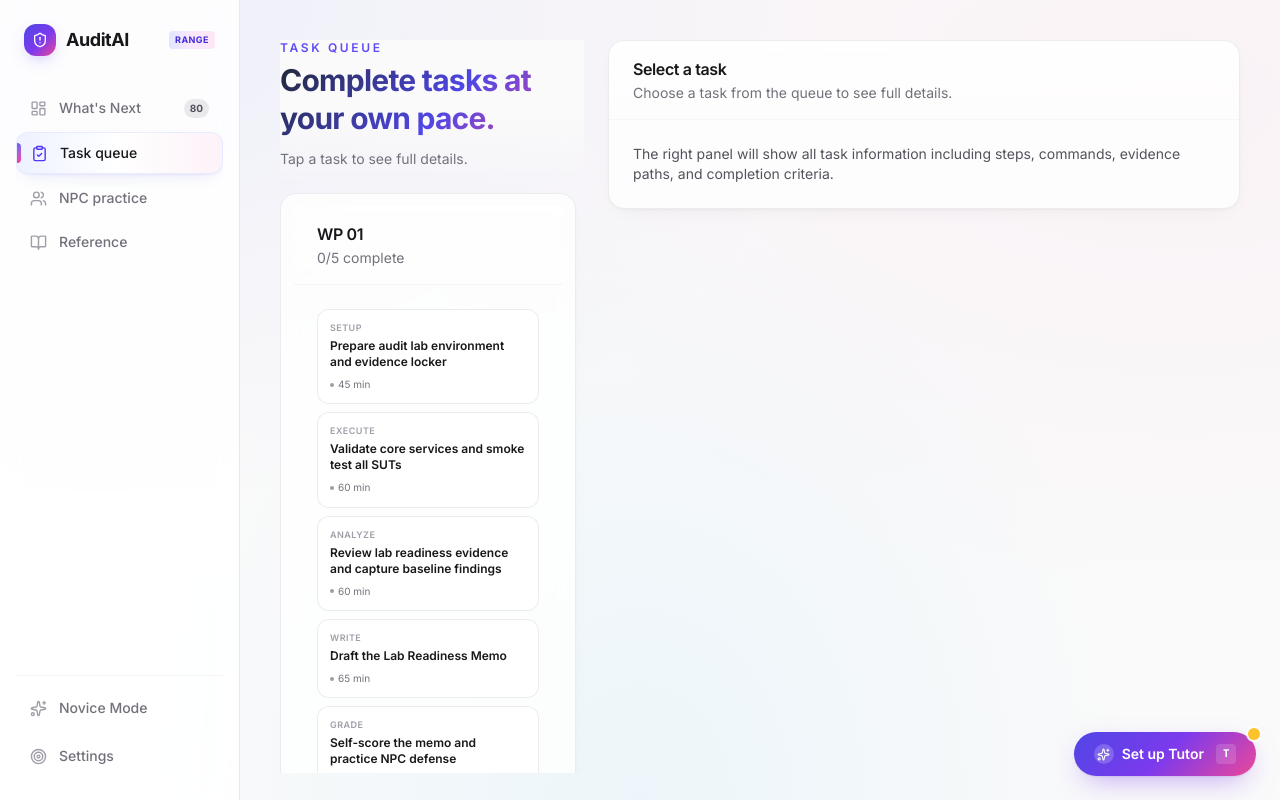
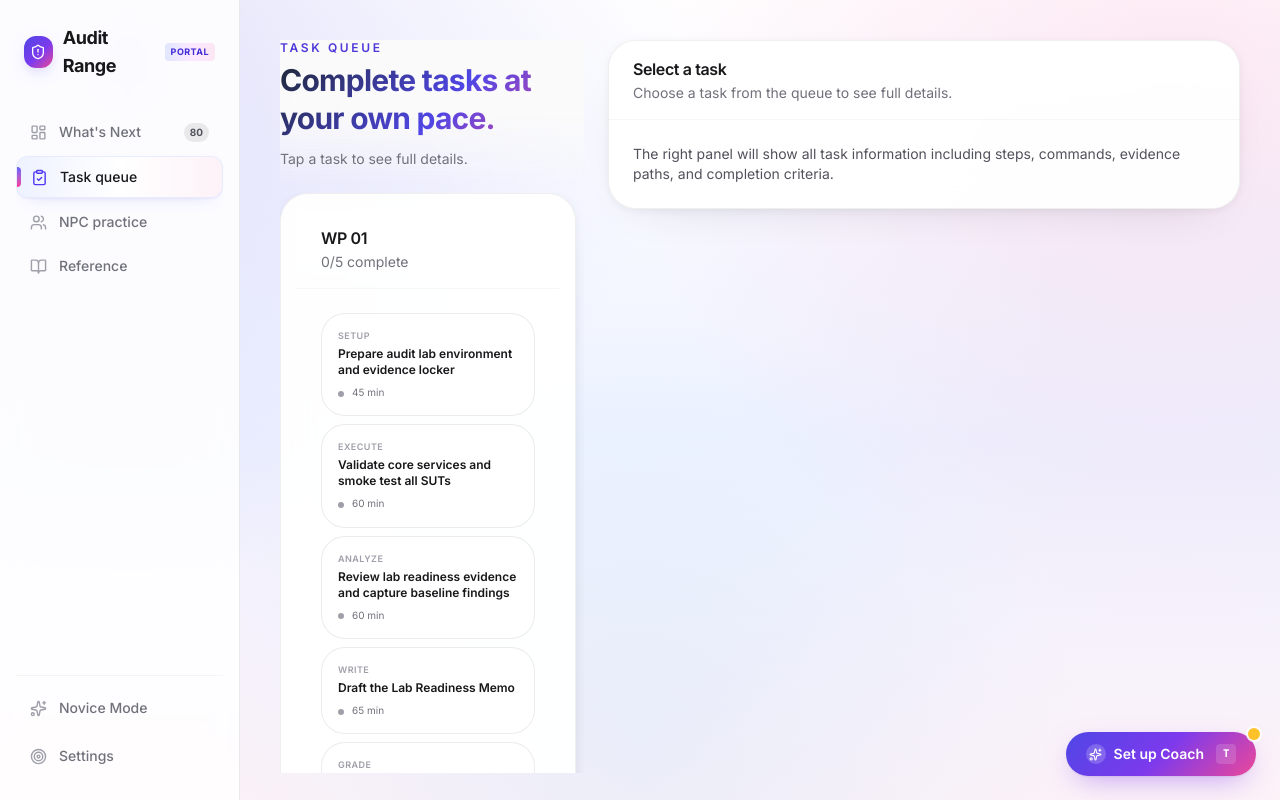
Before and after one commit to djha786543-gif/AuditAIrange, a React (Vite) app: page / in a window 1280 px wide. Both pictures are taken after a click on the button "Task queue". Built offline with nearby package versions, Linux system fonts and the light colour scheme.

Commit message:
chore: finalize branding and UI polish for Audit Range portal deployment

```diff
--- a/index.html
+++ b/index.html
@@ -3,7 +3,7 @@
   <head>
     <meta charset="UTF-8" />
     <meta name="viewport" content="width=device-width, initial-scale=1.0" />
-    <title>AuditAI Range — 16-Week AI Audit Self-Mastery Tracker</title>
+    <title>Audit Range — 16-Week Audit Self-Mastery Tracker</title>
   </head>
   <body>
     <div id="root"></div>
--- a/src/App.tsx
+++ b/src/App.tsx
@@ -582,7 +582,7 @@ const TaskQueueView = ({
                 key={workPaperId}
                 title={formatWpTitle(workPaperId)}
                 subtitle={`${completedCount}/${groupTasks.length} complete`}
-                className="!p-3"
+                className="!p-4"
               >
                 <div className="space-y-2">
                   {groupTasks.map(task => {
@@ -593,10 +593,10 @@ const TaskQueueView = ({
                         key={task.id}
                         type="button"
                         onClick={() => onSelectTask(task.id)}
-                        className={`group w-full text-left p-3 rounded-xl border transition-all duration-200 text-xs ${
+                        className={`group w-full text-left p-4 rounded-3xl border transition-all duration-200 text-xs ${
                           isSelected
-                            ? 'border-indigo-300 bg-gradient-to-br from-indigo-50 via-white to-pink-50 shadow-[0_1px_2px_rgba(79,70,229,0.08),0_8px_22px_-12px_rgba(79,70,229,0.35)]'
-                            : 'border-zinc-200/70 bg-white/80 hover:border-indigo-200 hover:bg-white hover:shadow-sm'
+                            ? 'border-indigo-300 bg-gradient-to-br from-indigo-50 via-white to-pink-50 shadow-[0_2px_6px_rgba(79,70,229,0.12),0_12px_30px_-18px_rgba(79,70,229,0.20)]'
+                            : 'border-zinc-200/70 bg-white/90 hover:border-indigo-200 hover:bg-white hover:shadow-sm'
                         }`}
                       >
                         <p className={`text-[9px] uppercase font-semibold tracking-wider mb-1 ${isSelected ? 'text-indigo-600' : 'text-zinc-400 group-hover:text-indigo-500'}`}>
@@ -605,8 +605,9 @@ const TaskQueueView = ({
                         <h4 className={`font-semibold line-clamp-2 ${isCompleted ? 'text-zinc-400 line-through' : 'text-zinc-900'}`}>
                           {task.title}
                         </h4>
-                        <p className="text-[10px] text-zinc-500 mt-2 flex items-center gap-1">
-                          <span className="inline-block h-1 w-1 rounded-full bg-zinc-400" /> {task.estimateMinutes} min
+                        <p className="text-[10px] text-zinc-500 mt-2 flex items-center gap-2">
+                          <span className="inline-flex shrink-0 h-1.5 w-1.5 rounded-full bg-zinc-400 mt-[2px]" />
+                          <span>{task.estimateMinutes} min</span>
                           {isCompleted && <span className="ml-auto text-emerald-600 font-semibold">✓ done</span>}
                         </p>
                       </button>
@@ -1071,7 +1072,7 @@ const SettingsView = ({
       </div>
     </Card>
 
-    <Card title="AI provider" subtitle="Choose which LLM powers the Tutor and NPC simulator.">
+    <Card title="Provider settings" subtitle="Choose which model powers the coach and NPC simulator.">
       <div className="space-y-4">
         <div className="grid grid-cols-2 gap-3">
           {(['grok', 'groq'] as const).map(p => {
@@ -1235,13 +1236,13 @@ const AiTutorButton = ({
         backgroundImage: 'linear-gradient(135deg, #4f46e5 0%, #7c3aed 50%, #ec4899 100%)',
         boxShadow: '0 10px 30px -10px rgba(124, 58, 237, 0.55), 0 1px 2px rgba(24,24,27,0.08)',
       }}
-      title={hasKey ? `Open AI Tutor (${providerLabel}) — press T` : `Add a ${providerLabel} API key in Settings to chat with the Tutor`}
+      title={hasKey ? `Open Audit Coach (${providerLabel}) — press T` : `Add a ${providerLabel} API key in Settings to chat with the coach`}
     >
       <span className="relative flex h-5 w-5 items-center justify-center">
         <span className="absolute inset-0 rounded-full bg-white/20 group-hover:bg-white/30 transition" />
         <Sparkles size={13} className="relative" />
       </span>
-      {hasKey ? 'Ask Tutor' : 'Set up Tutor'}
+      {hasKey ? 'Ask Coach' : 'Set up Coach'}
       {!hasKey && (
         <span className="absolute -top-1 -right-1 h-3 w-3 rounded-full bg-amber-400 ring-2 ring-white animate-pulse" />
       )}
@@ -1274,7 +1275,7 @@ const AiTutorModal = ({
       .join('\n');
     const osLabel = osType === 'windows' ? 'Windows / PowerShell (use backslashes and `;` separators; activate venv with `.\\audit-env\\Scripts\\activate`)' : 'macOS / Linux / Bash (use forward slashes and `&&` separators; activate venv with `source audit-env/bin/activate`)';
 
-    return `You are the AuditAI Range Tutor — an expert helping a self-directed AI auditor work through a 16-week program of 15 work papers plus a capstone.
+    return `You are the Audit Range Coach — an expert helping a self-directed auditor work through a 16-week program of 15 work papers plus a capstone.
 
 # Work Papers
 ${workPapersList}
@@ -1331,7 +1332,7 @@ Be terse, technical, supportive. Render commands in fenced code blocks, formatte
         <div className="border-b border-zinc-800 px-4 py-3 flex items-center justify-between">
           <div className="flex items-center gap-2">
             <Sparkles size={16} className="text-blue-400" />
-            <h3 className="font-bold text-white">AI Tutor</h3>
+            <h3 className="font-bold text-white">Audit Coach</h3>
             <span className="text-[9px] font-bold uppercase tracking-wider px-1.5 py-0.5 rounded bg-indigo-500/20 text-indigo-300 border border-indigo-500/30">
               {providerLabel}
             </span>
@@ -1339,7 +1340,7 @@ Be terse, technical, supportive. Render commands in fenced code blocks, formatte
               {osType === 'windows' ? 'PowerShell' : 'Bash'}
             </span>
           </div>
-          <button onClick={onClose} className="text-zinc-500 hover:text-white" aria-label="Close tutor">
+          <button onClick={onClose} className="text-zinc-500 hover:text-white" aria-label="Close coach">
             <X size={18} />
           </button>
         </div>
@@ -1347,7 +1348,7 @@ Be terse, technical, supportive. Render commands in fenced code blocks, formatte
         <div className="flex-1 overflow-y-auto p-4 space-y-3">
           {!grokKey ? (
             <div className="rounded-lg bg-amber-950/40 border border-amber-700/40 p-3 text-sm text-amber-200">
-              Add your <strong>{providerLabel}</strong> API key in <strong>Settings</strong> to chat with the tutor. The key stays in your browser only.
+              Add your <strong>{providerLabel}</strong> API key in <strong>Settings</strong> to chat with the coach. The key stays in your browser only.
             </div>
           ) : messages.length === 0 ? (
             <div className="text-sm text-zinc-400 space-y-2">
@@ -1363,13 +1364,13 @@ Be terse, technical, supportive. Render commands in fenced code blocks, formatte
                 }`}
               >
                 <p className="font-semibold text-[10px] uppercase tracking-wider text-zinc-400 mb-1">
-                  {msg.role === 'assistant' ? 'Tutor' : 'You'}
+                  {msg.role === 'assistant' ? 'Coach' : 'You'}
                 </p>
                 <p className="whitespace-pre-wrap text-zinc-100">{msg.content}</p>
               </div>
             ))
           )}
-          {loading && <p className="text-xs text-zinc-500 italic">Tutor is thinking…</p>}
+          {loading && <p className="text-xs text-zinc-500 italic">Coach is thinking…</p>}
           {error && <p className="text-xs text-rose-400">{error}</p>}
         </div>
 
@@ -1691,9 +1692,9 @@ export default function App() {
                 style={{ backgroundImage: 'linear-gradient(135deg, #4f46e5 0%, #7c3aed 55%, #ec4899 100%)' }}>
             <ShieldAlert size={16} />
           </span>
-          <span className="font-bold tracking-tight text-lg text-zinc-900">AuditAI</span>
+          <span className="font-bold tracking-tight text-lg text-zinc-900">Audit Range</span>
           <span className="text-[9px] font-bold bg-gradient-to-r from-indigo-100 via-fuchsia-100 to-pink-100 text-indigo-700 px-1.5 py-0.5 rounded ml-auto tracking-wider">
-            RANGE
+            PORTAL
           </span>
         </div>
 
--- a/src/index.css
+++ b/src/index.css
@@ -13,11 +13,12 @@
   }
 
   .app-canvas {
-    background-color: #fafafa;
+    background-color: #f8fafc;
     background-image:
-      radial-gradient(at 8% 0%, rgba(99, 102, 241, 0.08) 0px, transparent 45%),
-      radial-gradient(at 92% 12%, rgba(244, 114, 182, 0.06) 0px, transparent 50%),
-      radial-gradient(at 50% 100%, rgba(56, 189, 248, 0.07) 0px, transparent 55%);
+      radial-gradient(circle at 10% 5%, rgba(79, 70, 229, 0.14) 0px, transparent 40%),
+      radial-gradient(circle at 92% 12%, rgba(236, 72, 153, 0.12) 0px, transparent 40%),
+      radial-gradient(circle at 50% 95%, rgba(56, 189, 248, 0.09) 0px, transparent 45%),
+      linear-gradient(180deg, #ffffff 0%, #eef2ff 55%, #fdf2f8 100%);
   }
 }
 
@@ -27,7 +28,7 @@
   }
 
   .soft-card {
-    @apply bg-white/80 backdrop-blur-sm border border-zinc-200/70 rounded-2xl shadow-[0_1px_2px_rgba(24,24,27,0.04),0_8px_24px_-12px_rgba(24,24,27,0.08)];
+    @apply bg-white/95 backdrop-blur-xl border border-zinc-200/60 rounded-[1.75rem] shadow-[0_18px_50px_-30px_rgba(15,23,42,0.18),0_2px_12px_-2px_rgba(15,23,42,0.08)];
   }
 
   .gradient-text {
@@ -39,7 +40,7 @@
   }
 
   .eyebrow {
-    @apply text-xs font-semibold uppercase tracking-[0.22em] text-indigo-600/90;
+    @apply text-xs font-semibold uppercase tracking-[0.22em] text-indigo-700/95;
   }
 
   .btn-primary {
@@ -52,8 +53,8 @@
   }
 
   .btn-accent {
-    @apply inline-flex items-center gap-2 rounded-full px-5 py-2.5 text-sm font-semibold text-white shadow-sm transition-all duration-200;
-    background-image: linear-gradient(135deg, #4f46e5 0%, #7c3aed 50%, #ec4899 100%);
+    @apply inline-flex items-center gap-2 rounded-full px-5 py-2.5 text-sm font-semibold text-white shadow-xl transition-all duration-200;
+    background-image: linear-gradient(135deg, #5b21b6 0%, #8b5cf6 45%, #ec4899 100%);
   }
   .btn-accent:hover {
     box-shadow: 0 10px 28px -10px rgba(124, 58, 237, 0.55);
```
Also changed, not shown: 1 other file (tests, documents, lock files or other folders).
